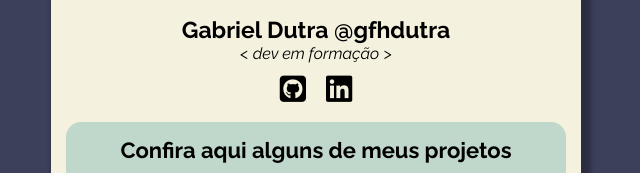
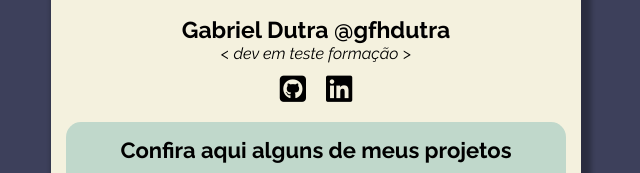
Before and after one commit to gfhdutra/certificard, a plain HTML site: page docs/index.html in a window 1280 px wide. Shown: the part 236-409 px from the top of the page, 324-964 px from the left. Drawn offline with Linux system fonts and the light colour scheme.

Commit message:
Update index.html

```diff
--- a/docs/index.html
+++ b/docs/index.html
@@ -21,7 +21,7 @@
         <img class='avatar' src='https://unavatar.now.sh/github/gfhdutra'/>
       </header>
     <h1>Gabriel Dutra @gfhdutra</h1>
-      <p>< dev em formação ></p>
+      <p>< dev em teste formação ></p>
             <span>
                 <a href="https://github.com/gfhdutra" target="_blank"><i1 class="fab fa-github-square" style= 'color: #000; font-size:30px; '></a>
                 <a href="https://br.linkedin.com/in/gfhdutra" target="_blank"><i2 class="fab fa-linkedin" style= 'color: #000; font-size:30px; '></a>
```
